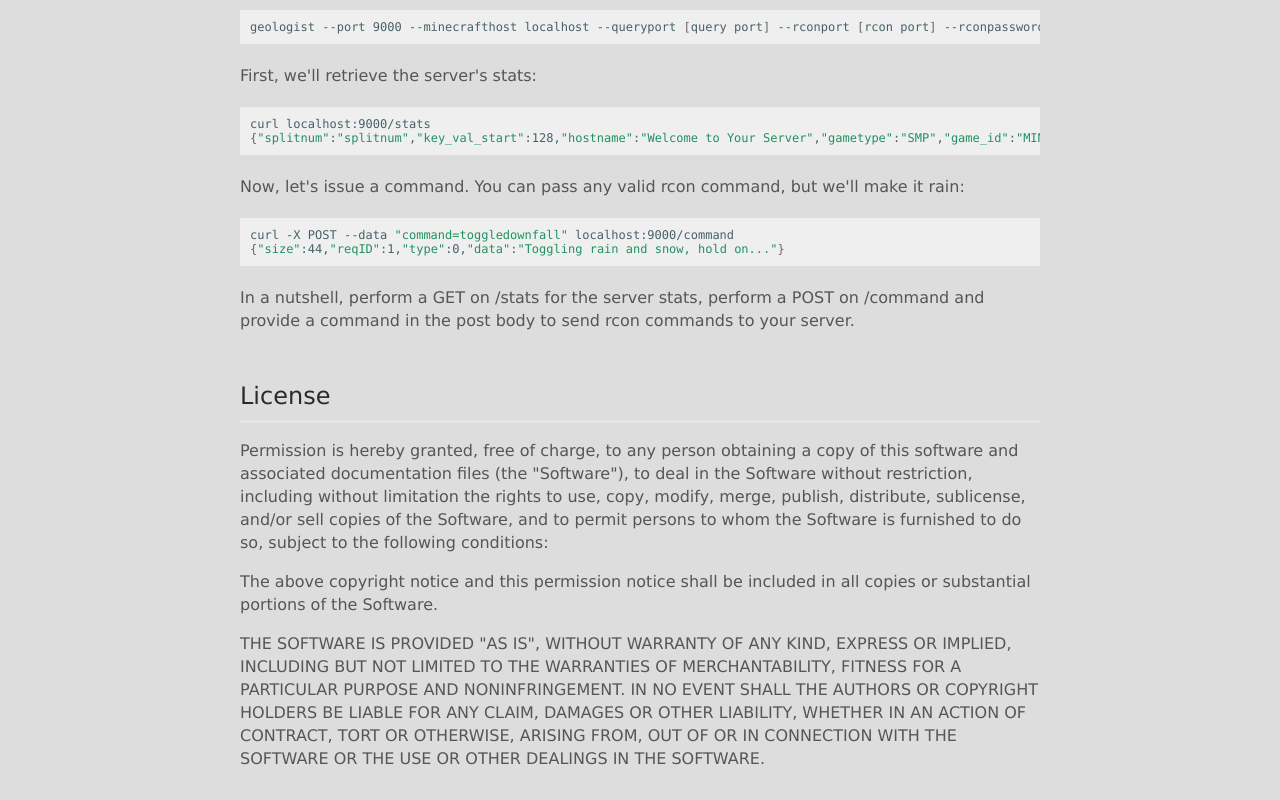
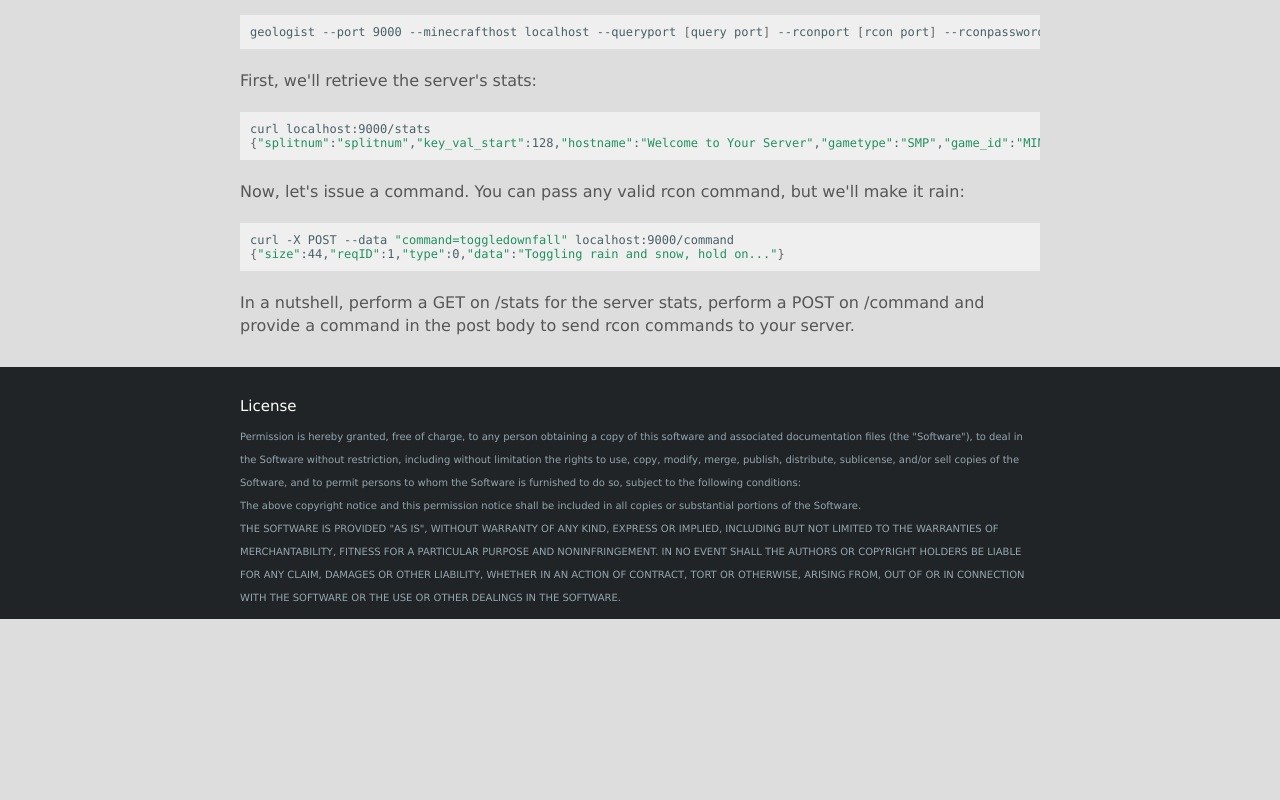
Before and after one commit to drewolson/geologist, a website: page index.html in a window 1280 px wide. Shown: the part 1051-1851 px from the top of the page. After the commit the page ends 1670 px from the top, so only its background shows below. Drawn offline with Linux system fonts and the light colour scheme; a web font is replaced by a local one.

Commit message:
Update index.html

```diff
--- a/index.html
+++ b/index.html
@@ -1,4 +1,3 @@
-
 <html lang="en">
   <head>
     <meta charset="utf-8">
@@ -380,8 +379,8 @@ body .il {
   </head>
 
   <body>
-    <div class="center" id="main">
-      <h1>Geologist</h1>
+    <header><div class="center"><h1>Geologist</h1></div></header><div class="center" id="main">
+
 
 <p>Geologist allows you to talk to your minecraft server using HTTP. Get stats and issue rcon commands via a clean HTTP interface.</p>
 
@@ -445,14 +444,14 @@ Options:
 
 <p>In a nutshell, perform a GET on /stats for the server stats, perform a POST on /command and provide a command in the post body to send rcon commands to your server.</p>
 
-<h2>License</h2>
 
-<p>Permission is hereby granted, free of charge, to any person obtaining a copy of this software and associated documentation files (the "Software"), to deal in the Software without restriction, including without limitation the rights to use, copy, modify, merge, publish, distribute, sublicense, and/or sell copies of the Software, and to permit persons to whom the Software is furnished to do so, subject to the following conditions:</p>
 
-<p>The above copyright notice and this permission notice shall be included in all copies or substantial portions of the Software.</p>
 
-<p>THE SOFTWARE IS PROVIDED "AS IS", WITHOUT WARRANTY OF ANY KIND, EXPRESS OR IMPLIED, INCLUDING BUT NOT LIMITED TO THE WARRANTIES OF MERCHANTABILITY, FITNESS FOR A PARTICULAR PURPOSE AND NONINFRINGEMENT. IN NO EVENT SHALL THE AUTHORS OR COPYRIGHT HOLDERS BE LIABLE FOR ANY CLAIM, DAMAGES OR OTHER LIABILITY, WHETHER IN AN ACTION OF CONTRACT, TORT OR OTHERWISE, ARISING FROM, OUT OF OR IN CONNECTION WITH THE SOFTWARE OR THE USE OR OTHER DEALINGS IN THE SOFTWARE.</p>
 
-    </div>
+
+
+
+
+    </div><footer><div class="center"><h2>License</h2><p>Permission is hereby granted, free of charge, to any person obtaining a copy of this software and associated documentation files (the "Software"), to deal in the Software without restriction, including without limitation the rights to use, copy, modify, merge, publish, distribute, sublicense, and/or sell copies of the Software, and to permit persons to whom the Software is furnished to do so, subject to the following conditions:</p><p>The above copyright notice and this permission notice shall be included in all copies or substantial portions of the Software.</p><p>THE SOFTWARE IS PROVIDED "AS IS", WITHOUT WARRANTY OF ANY KIND, EXPRESS OR IMPLIED, INCLUDING BUT NOT LIMITED TO THE WARRANTIES OF MERCHANTABILITY, FITNESS FOR A PARTICULAR PURPOSE AND NONINFRINGEMENT. IN NO EVENT SHALL THE AUTHORS OR COPYRIGHT HOLDERS BE LIABLE FOR ANY CLAIM, DAMAGES OR OTHER LIABILITY, WHETHER IN AN ACTION OF CONTRACT, TORT OR OTHERWISE, ARISING FROM, OUT OF OR IN CONNECTION WITH THE SOFTWARE OR THE USE OR OTHER DEALINGS IN THE SOFTWARE.</p></div></footer>
   </body>
 </html>
```
